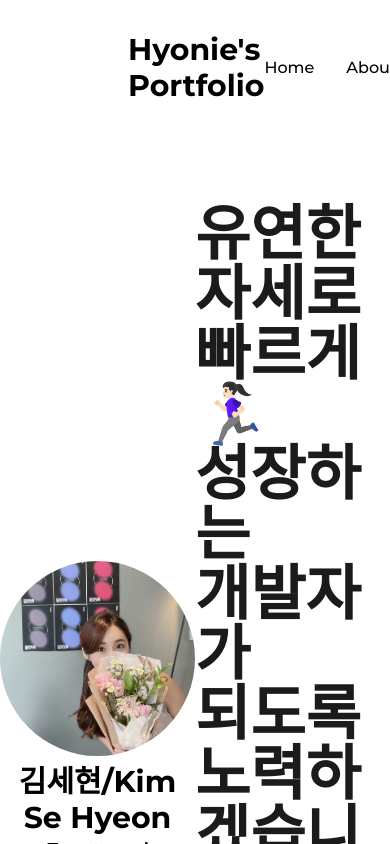
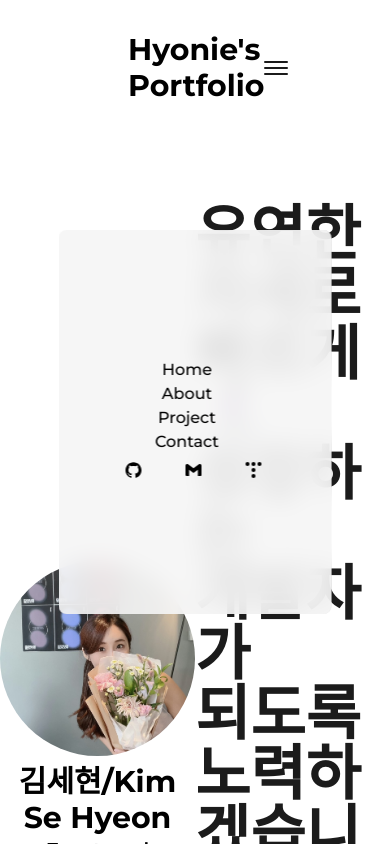
Before and after one commit to hyonie-Kim/ksh-portfolio, a Next.js app in the folder client/: page / in a window 390 px wide. Built offline with nearby package versions, Linux system fonts and the light colour scheme.

Commit message:
feat: 반응형 헤더

```diff
--- a/client/src/components/About/Hero.tsx
+++ b/client/src/components/About/Hero.tsx
@@ -23,9 +23,9 @@ export default function Hero() {
         </p>
         <div className="flex items-center self-start mt-2">
           <Link
-            href="/"
+            href="/dummy.pdf"
             target={"_blank"}
-            className="flex items-center bg-black text-lime-50 p-2.5 px-6 rounded-lg text-lg font-semibold hover:bg-lime-50 hover:text-black border-2 border-solid border-transparent hover:border-black"
+            className="flex items-center bg-black text-light p-2.5 px-6 rounded-lg text-lg font-semibold hover:bg-light hover:text-black border-2 border-solid border-transparent hover:border-black"
           >
             이력서&ensp;
             <FaExternalLinkAlt />
--- /dev/null
+++ b/client/src/components/HamburgerBar.tsx
@@ -0,0 +1,37 @@
+"use client";
+import React, { useState } from "react";
+import MobileNav from "./MobileNav";
+
+export default function HamburgerBar() {
+  const [isOpen, setIsOpen] = useState<boolean>(false);
+
+  const handleClick = () => {
+    setIsOpen(!isOpen);
+  };
+  return (
+    <>
+      <MobileNav />
+
+      <button
+        className="lg:flex flex-col justify-center items-center hidden"
+        onClick={handleClick}
+      >
+        <span
+          className={`bg-dark dark:bg-light block transition-all duration-300 ease-out h-0.5 w-6 rounded-sm ${
+            isOpen ? "rotate-45 translate-y-1" : "-translate-y-0.5"
+          }`}
+        ></span>
+        <span
+          className={`bg-dark dark:bg-light block transition-all duration-300 ease-out h-0.5 w-6 rounded-sm my-0.5 ${
+            isOpen ? "opacity-0" : "opacity-100"
+          }`}
+        ></span>
+        <span
+          className={`bg-dark dark:bg-light block transition-all duration-300 ease-out h-0.5 w-6 rounded-sm  ${
+            isOpen ? "-rotate-45 -translate-y-1" : "translate-y-0.5"
+          }`}
+        ></span>
+      </button>
+    </>
+  );
+}
--- a/client/src/components/Header.tsx
+++ b/client/src/components/Header.tsx
@@ -1,7 +1,8 @@
 import React from "react";
 import Link from "next/link";
+import HamburgerBar from "./HamburgerBar";
 
-type CustomProps = {
+export type CustomProps = {
   href: string;
   title: string;
   className: string;
@@ -19,21 +20,21 @@ const CustomLink: React.FC<CustomProps> = ({ href, title, className }) => {
 
 export default function Header() {
   return (
-    <header className="flex justify-between items-center px-32 py-8 font-medium">
+    <header className="w-full flex justify-between items-center px-32 py-8 font-medium relative">
       <Link href="/">
-        <h1 className="text-3xl font-bold">{"Hyonie's Portfolio"}</h1>
+        <h1 className=" text-3xl font-bold">{"Hyonie's Portfolio"}</h1>
       </Link>
 
-      <nav className="flex gap-4">
-        <CustomLink href="/" title="Home" className="mr-4" />
-        <CustomLink href="/about" title="About" className="mr-4" />
-        <CustomLink href="/project" title="Project" className="mr-4" />
-        <CustomLink href="/contact" title="Contact" className="mr-4" />
-        {/* <Link href="/">Home</Link>
-        <Link href="/about">About</Link>
-        <Link href="/project">Project</Link>
-        <Link href="/contact">Contact</Link> */}
-      </nav>
+      <div className="flex justify-between items-end lg:hidden">
+        <nav className="flex gap-4 ">
+          <CustomLink href="/" title="Home" className="mr-4" />
+          <CustomLink href="/about" title="About" className="mr-4" />
+          <CustomLink href="/project" title="Project" className="mr-4" />
+          <CustomLink href="/contact" title="Contact" className="mr-4" />
+        </nav>
+      </div>
+
+      <HamburgerBar />
     </header>
   );
 }
--- /dev/null
+++ b/client/src/components/MobileNav.tsx
@@ -0,0 +1,43 @@
+"use client";
+
+import { useRouter } from "next/navigation";
+import AnimatedIcon from "./About/AnimatedIcon";
+import React, { Dispatch, SetStateAction } from "react";
+
+export type ButtonProps = {
+  href: string;
+  title: string;
+  className: string;
+};
+
+const CustomMobileLink = ({ href, title, className }: ButtonProps) => {
+  const router = useRouter();
+  const handleClick = () => {
+    router.push(href);
+  };
+
+  return (
+    <button className={`${className} relative group`} onClick={handleClick}>
+      <a href={href}>
+        {title}
+        <span className="h-[2px] inline-block w-0 bg-black absolute left-0 -bottom-0.5 group-hover:w-full transition-[width] ease duration-300">
+          &nbsp;
+        </span>
+      </a>
+    </button>
+  );
+};
+
+export default function MobileNav() {
+  return (
+    <div className="min-w-[70vw] flex flex-col justify-between z-30 items-center fixed top-1/2 left-1/2 -translate-x-1/2 -translate-y-1/2 bg-light/90 rounded-lg backdrop-blur-md py-32">
+      <nav className="flex items-center flex-col justify-center">
+        <CustomMobileLink href="/" title="Home" className="mr-4" />
+        <CustomMobileLink href="/about" title="About" className="mr-4" />
+        <CustomMobileLink href="/project" title="Project" className="mr-4" />
+        <CustomMobileLink href="/contact" title="Contact" className="mr-4" />
+      </nav>
+      <AnimatedIcon />
+    </div>
+  );
+}
--- a/client/tailwind.config.js
+++ b/client/tailwind.config.js
@@ -12,6 +12,15 @@ module.exports = {
           "repeating-radial-gradient(rgba(0,0,0,0.4) 2px, #F5F5F5 5px,#F5F5F5 100px);",
       },
     },
+    screens: {
+      "2xl": { max: "1535px" },
+      // => @media(max-width:1535px)
+      xl: { max: "1279px" },
+      lg: { max: "1023px" },
+      md: { max: "767px" },
+      sm: { max: "639px" },
+      xs: { max: "479px" },
+    },
   },
   plugins: [require("@tailwindcss/typography")],
 };
```
Also changed, not shown: client/data/projects/portfolio.md (+3 -0 lines), 1 other file (tests, documents, lock files or other folders).
